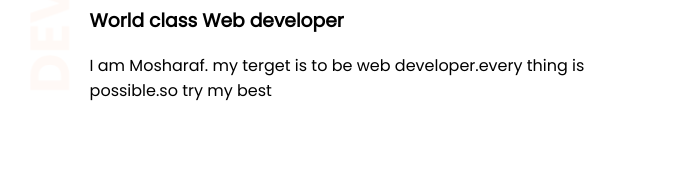
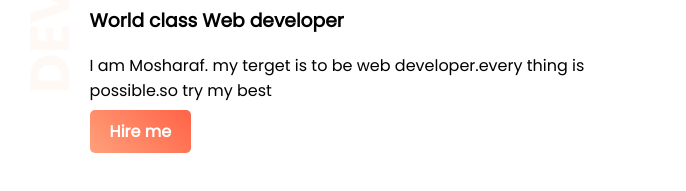
Before and after one commit to mosharaf-hossain/web-portfolio, a plain HTML site: page index.html in a window 1280 px wide. Shown: the part 269-460 px from the top of the page, 0-686 px from the left. Drawn offline with Linux system fonts and the light colour scheme.

Commit message:
css and many other thing

```diff
--- a/index.html
+++ b/index.html
@@ -13,7 +13,8 @@
         <div class="half-width"><h1>Welcome to</h1>
             <h1><span class="name-highlight">Mosharaf</span> Website</h1>
             <h3>World class Web developer</h3>
-            <p> I am Mosharaf. my terget is to be web developer.every thing is possible.so try my best</p></div>
+            <p> I am Mosharaf. my terget is to be web developer.every thing is possible.so try my best</p>
+        <a class="link-button" target="_blank" href="https://www.linkedin.com/in/md-mosharaf-hossain-b78a41109//">Hire me</a></div>
            <div class="half-width"> <img src="images/thumbs.jpg" alt=""></div>
     </section>
 
--- a/style.css
+++ b/style.css
@@ -24,4 +24,11 @@ h1{
 }
 section{
     height: 500px;
+}.link-button{
+    text-decoration: none;
+    background-image: linear-gradient(45deg,lightsalmon,tomato);
+    padding: 10px 20px;
+    border-radius: 5px;
+    color: white;
+    font-weight: 700;
 }
```
